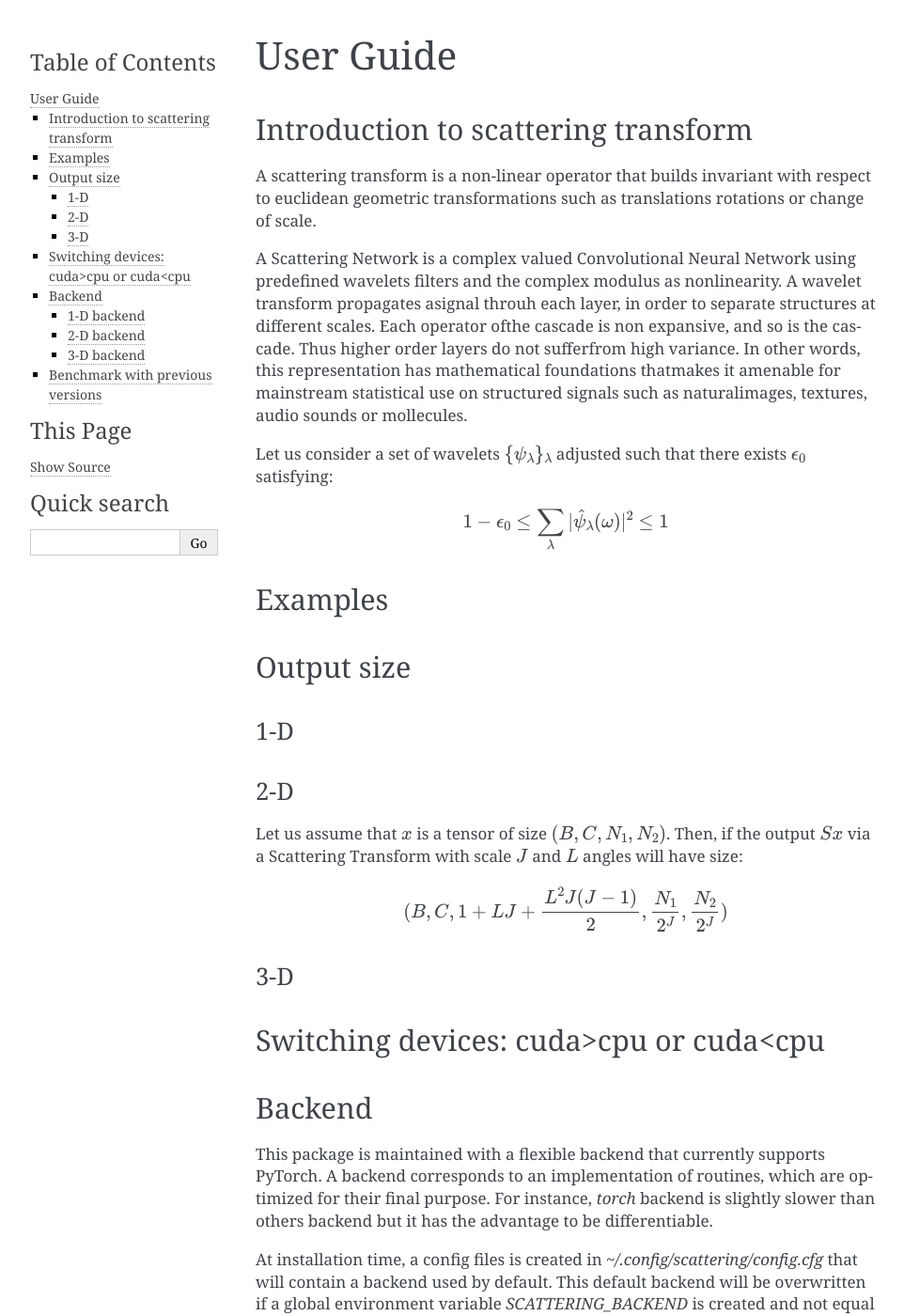
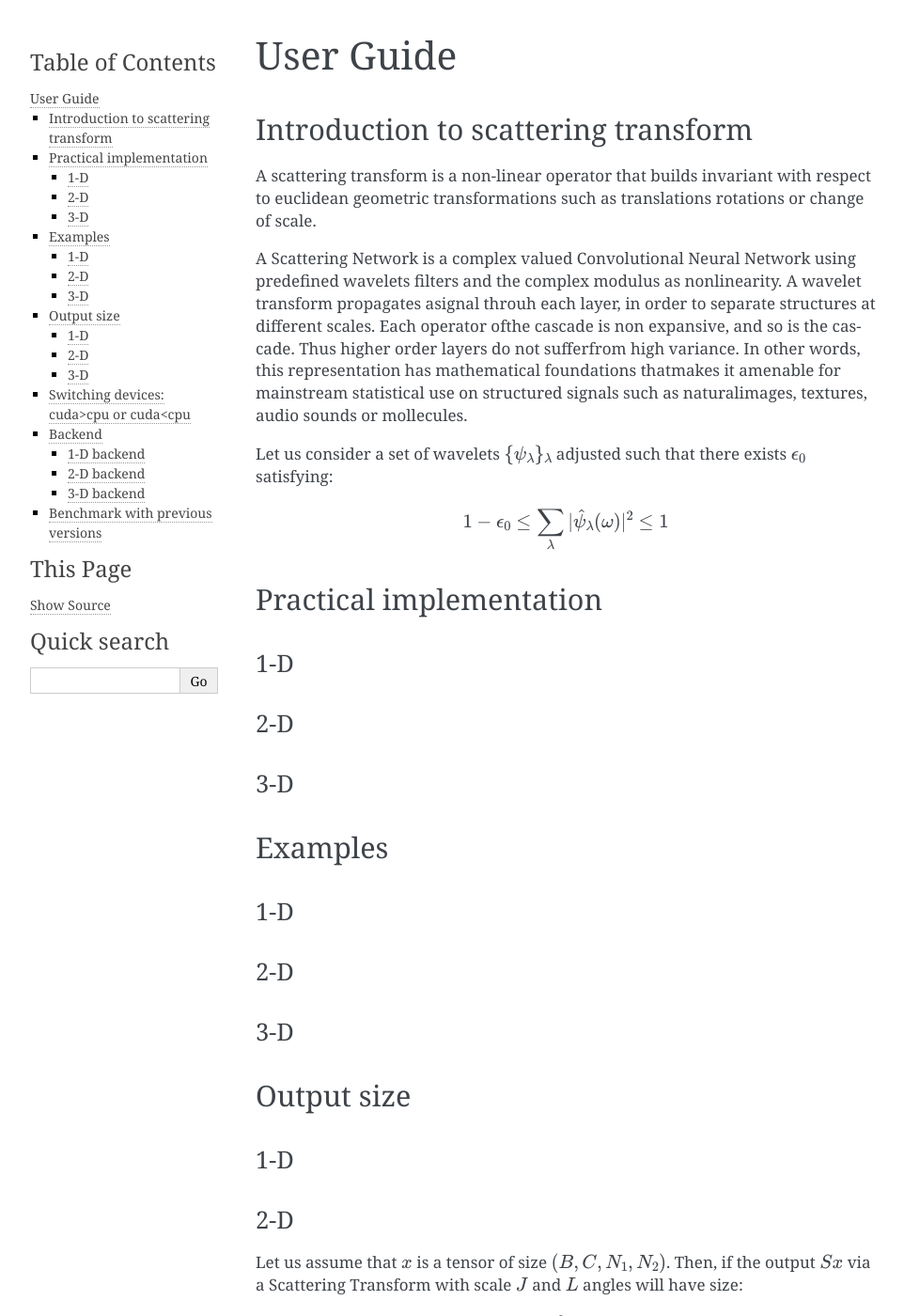
Before and after one commit to kymatio/kymatio, a Sphinx documentation site: the page built from doc/source/userguide.rst, in a window 1280 px wide and 1400 px high. Shown: the whole window at 94% size, without its empty margins (148-1110 px from the left). Built offline with Sphinx 7.4.7, drawn with Linux system fonts in a browser that asks for light colours; formulas are drawn with MathJax 3.

Commit message:
improving doc

```diff
--- a/doc/source/userguide.rst
+++ b/doc/source/userguide.rst
@@ -22,8 +22,29 @@ there exists :math:`\epsilon_0` satisfying:
 
 .. math:: 1-\epsilon_0 \leq \sum_\lambda |\hat \psi_\lambda(\omega)|^2 \leq 1
 
+Practical implementation
+========================
+
+1-D
+---
+
+2-D
+---
+
+3-D
+---
+
 Examples
 ========
+
+1-D
+---
+
+2-D
+---
+
+3-D
+---
 
 Output size
 ===========
```
